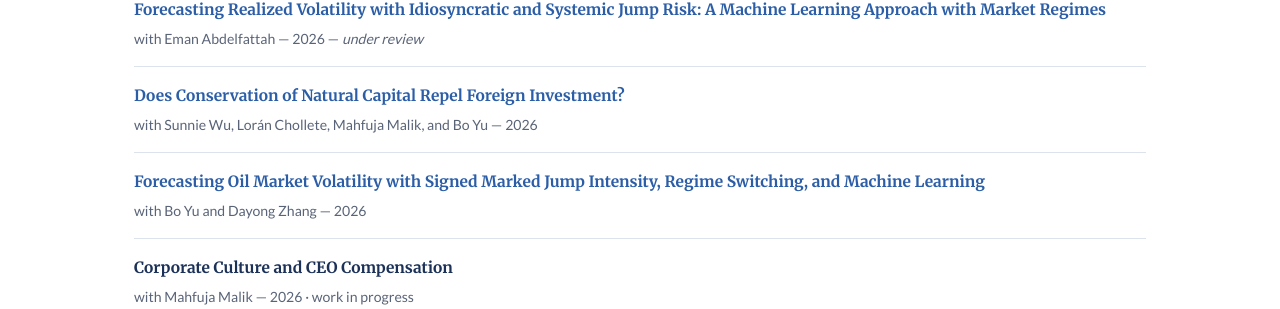
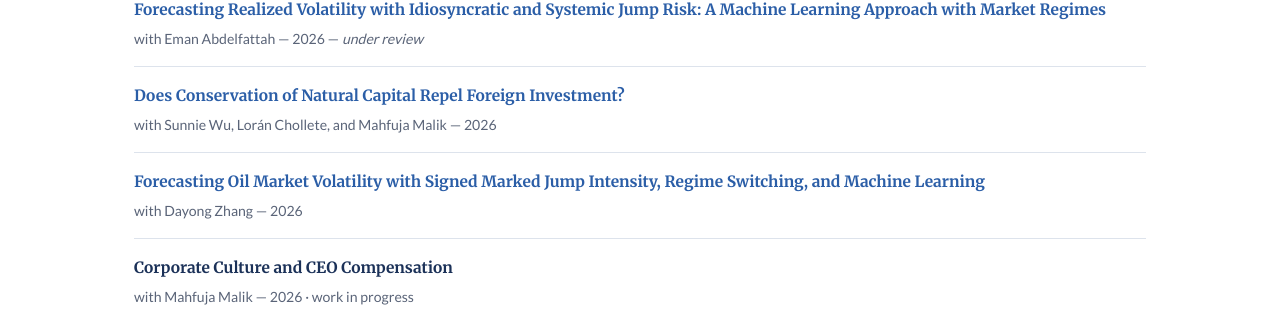
Before and after one commit to weijiap/weijiap.github.io, a Jekyll site: the page built from research.html, in a window 1280 px wide and 900 px high, scrolled down 1004 px. Shown: the part 330-639 px from the top of the window. Built offline with Jekyll 4.4.1, drawn with Linux system fonts in a browser that asks for light colours; some of the changed text lies outside the part shown.

Commit message:
Remove Bo Yu as co-author from all papers
Co-Authored-By: Claude Sonnet 4.6 <noreply@anthropic.com>

```diff
--- a/index.html
+++ b/index.html
@@ -94,7 +94,7 @@ title: Home
           <span class="news-year">2026</span>
           <div class="news-body">
             <a class="news-title" href="https://www.sciencedirect.com/science/article/abs/pii/S0927538X2600096X" target="_blank" rel="noopener">Forecasting Realized Volatility of Shanghai Oil Futures with Mix-Frequency Uncertainty Factors</a>
-            <span class="news-journal">with Bo Yu, Chun Yao, and Wei Lan &mdash; <em>Pacific-Basin Finance Journal</em>, 98, 103150</span>
+            <span class="news-journal">with Chun Yao and Wei Lan &mdash; <em>Pacific-Basin Finance Journal</em>, 98, 103150</span>
           </div>
         </li>
         <li>
--- a/research.html
+++ b/research.html
@@ -32,7 +32,7 @@ permalink: /research/
           </a>
         </p>
         <p class="paper-meta">
-          with Bo Yu, Chun Yao, and Wei Lan<br>
+          with Chun Yao and Wei Lan<br>
           <em>Pacific-Basin Finance Journal</em>, 98, 103150, 2026.
           <span class="paper-badge badge-abs">ABS2</span>
           <span class="paper-badge badge-abdc">ABDC:A</span>
@@ -151,7 +151,7 @@ permalink: /research/
             Does Conservation of Natural Capital Repel Foreign Investment?
           </a>
         </p>
-        <p class="paper-meta">with Sunnie Wu, Lorán Chollete, Mahfuja Malik, and Bo Yu &mdash; 2026</p>
+        <p class="paper-meta">with Sunnie Wu, Lorán Chollete, and Mahfuja Malik &mdash; 2026</p>
       </li>
 
       <li class="paper-item">
@@ -160,7 +160,7 @@ permalink: /research/
             Forecasting Oil Market Volatility with Signed Marked Jump Intensity, Regime Switching, and Machine Learning
           </a>
         </p>
-        <p class="paper-meta">with Bo Yu and Dayong Zhang &mdash; 2026</p>
+        <p class="paper-meta">with Dayong Zhang &mdash; 2026</p>
       </li>
 
       <li class="paper-item">
```
